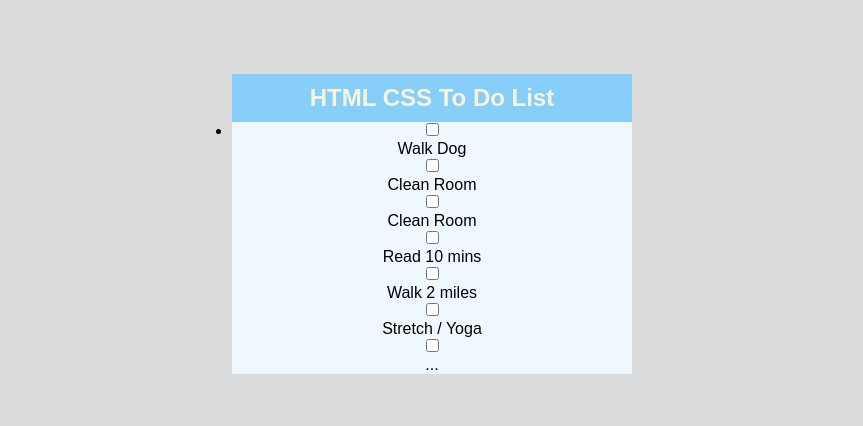
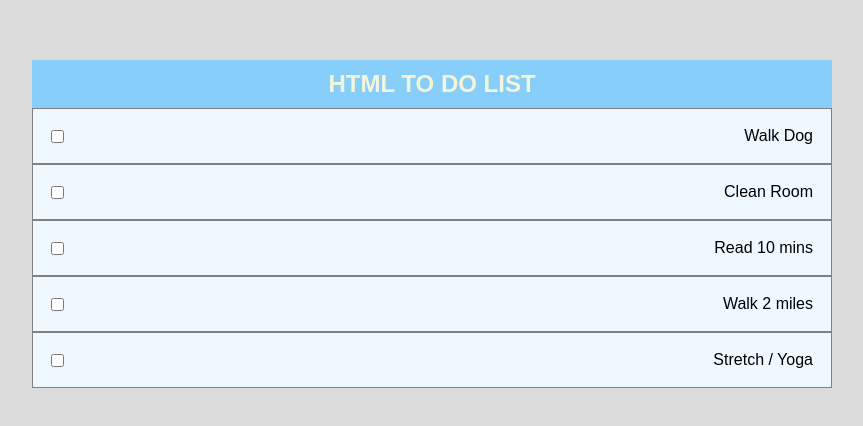
Before and after one commit to kristlittle/10DaysOfCode, a plain HTML site: page 10-Days-Of-Code/Day-03-To-Do/index.html in a window 1280 px wide. Shown: the part 176-602 px from the top of the page, without its empty margins (208-1071 px from the left). Drawn offline with Linux system fonts and the light colour scheme.

Commit message:
updated pages

```diff
--- a/10-Days-Of-Code/Day-03-To-Do/index.html
+++ b/10-Days-Of-Code/Day-03-To-Do/index.html
@@ -41,10 +41,10 @@
     {
       position: relative;
       background: burlywood;
-      width: 400px;
+      width: 800px;
     }
 
-    /**/
+    /*LIST & PAGE HEADING STYLING*/
     .list h2
     {
       background: lightskyblue;
@@ -53,10 +53,36 @@
       font-weight: 900;
     }
 
+     /*LISTS STYLING*/
+     .list ul li
+    {
+      position: relative;
+      padding: 18px;
+      list-style: none;
+      border: 1px solid gray;
+    }
+
+    /*LISTS STYLING
+     .list ul li:last-child
+    {
+      border-bottom: none;
+    }
+    */
+
+     /*LISTS & LABEL STYLING */
+     .list ul li label
+    {
+      position: relative;
+      display: flex;
+      justify-content: space-between;
+      align-items: center;
+      cursor: pointer;
+    }
+
 </style>
 
   <div class="list">
-      <h2>HTML CSS To Do List</h2>
+      <h2>HTML TO DO LIST</h2>
 
         <ul>
           <li>
@@ -66,39 +92,32 @@
             </label>
           </li>
 
+          <li>
           <label>
             <input type="checkbox" name="">
               <p> Clean Room</p>
             </label>
           </li>
 
-          <label>
-            <input type="checkbox" name="">
-            <p> Clean Room</p>
-            </label>
-          </li>
-
+          <li>
           <label>
             <input type="checkbox" name="">
             <p> Read 10 mins</p>
           </label>
           </li>
 
+          <li>
           <label>
             <input type="checkbox" name="">
             <p> Walk 2 miles </p>
           </label>
           </li>
 
+          <li>
           <label>
+
             <input type="checkbox" name="">
             <p> Stretch / Yoga </p>
-          </label>
-          </li>
-
-          <label>
-            <input type="checkbox" name="">
-            <p> ...</p>
           </label>
           </li>
 
```
